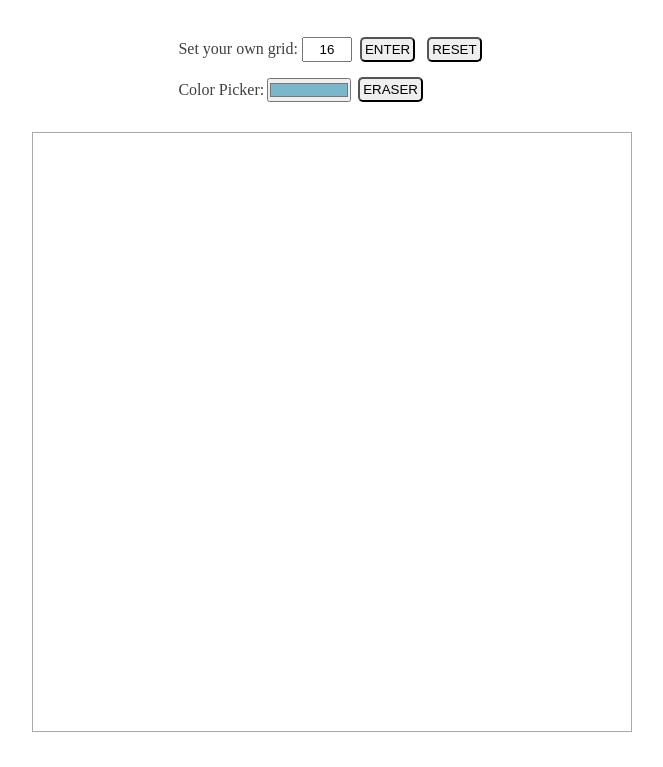
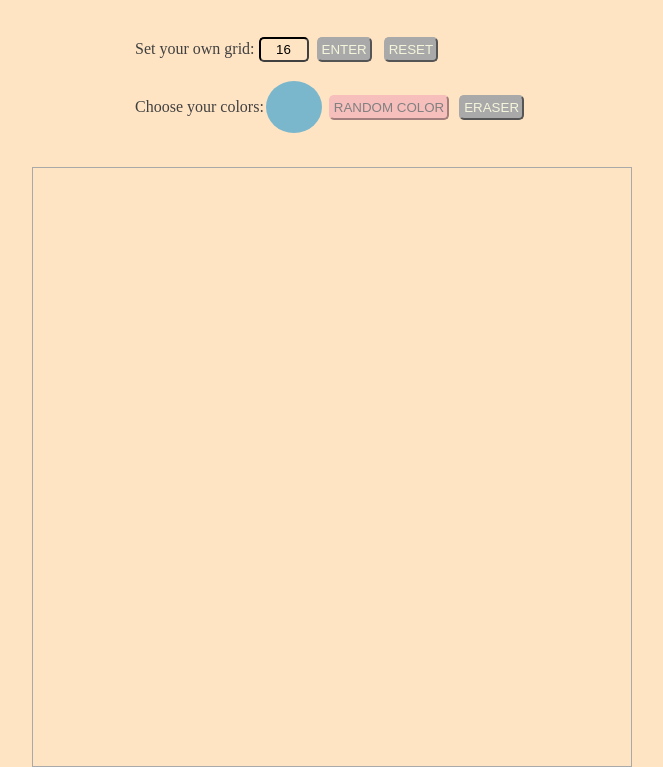
Before and after one commit to nggeoktheng/etch-a-sketch, a plain HTML site: page index.html in a window 1280 px wide. Shown: the part 88-855 px from the top of the page, without its empty margins (308-971 px from the left). Before the commit the page ends 820 px from the top, so only its background shows below. Drawn offline with Linux system fonts and the light colour scheme.

Commit message:
Add random color button functionality

```diff
--- a/index.html
+++ b/index.html
@@ -21,8 +21,9 @@
                 <button class="resetBtn" type="reset">RESET</button>
             </div>
             <div id="colorSelection">
-                <label for="colorpicker">Color Picker:</label>
+                <label for="colorpicker">Choose your colors:</label>
                 <input type="color" id="colorpicker" value="#7bb7cc">
+                <button class="rgbBtn">RANDOM COLOR</button>
                 <button class="eraseBtn">ERASER</button>
             </div>
         </div>
--- a/script.js
+++ b/script.js
@@ -17,7 +17,7 @@ function makeGrid(num) {
     for (let i = 0; i < gridBoxes; i++) {
         let grid = document.createElement('div');
         grid.className = 'gridItem';
-        grid.style.backgroundColor = 'white';
+        grid.style.backgroundColor = 'bisque';
         gridContainer.append(grid);
         grid.addEventListener('mouseenter', coloring);
     }
@@ -29,6 +29,7 @@ userGrid.addEventListener('change', userGridInput);
 
 function userGridInput() {
     let userInput = userGrid.value;
+    color = 'black';
 
     if (userInput > 100) {
         alert('Please input "number less than 101"!');
@@ -45,7 +46,8 @@ resetBtn.addEventListener('click', reset);
 
 function reset() {
     let grids = gridContainer.querySelectorAll('div');
-    grids.forEach(grid => grid.style.backgroundColor = 'white');
+    grids.forEach(grid => grid.style.backgroundColor = 'bisque');
+    color = 'black';
     userGrid.value = '16';
     selectedColor.value = '#7bb7cc';
     makeGrid(16);
@@ -60,5 +62,16 @@ function changeColor(e) {
 eraserBtn.addEventListener('click', eraseIt);
 
 function eraseIt() {
-    color = 'white';
+    color = 'bisque';
 }
+
+const rgbBtn = document.querySelector('.rgbBtn');
+
+rgbBtn.addEventListener('click', randomRGB);
+
+function randomRGB() {
+    const x = Math.floor(Math.random()*256);
+    const y = Math.floor(Math.random()*256);
+    const z = Math.floor(Math.random()*256);
+    color = "rgb("+x+","+y+","+z+")";
+}
--- a/styles.css
+++ b/styles.css
@@ -2,6 +2,7 @@
     margin: 0;
     padding: 0;
     box-sizing: border-box;
+    background-color: bisque;
 }
 
 #flexContainer {
@@ -34,6 +35,8 @@ label {
 }
 
 input#userGrid {
+    border-color: #404040;
+    border-radius: 5px;
     width: 50px;
     height: 25px;
     text-align: center;
@@ -47,16 +50,43 @@ input#userGrid {
 }
 
 input#colorpicker {
-    width: 84px;
-    height: 24px;
-    margin: 0 3px;
+    width: 60px;
+    height: 60px;
+    background-color: transparent;
+    border: none;
+}
+
+#colorpicker::-webkit-color-swatch {
+    border-radius: 50%;
+    border: none;
 }
 
 #enterBtn,
-button {
+.resetBtn {
     border-radius: 5px;
     padding: 3px;
     margin: 0 4px;
+}
+
+#enterBtn,
+.resetBtn,
+.eraseBtn {
+    background-color: #a9a9a9;
+    border-color: #a9a9a9;
+    color: #F5F5DC;
+}
+
+.rgbBtn,
+.eraseBtn {
+    border-radius: 5px;
+    padding: 3px;
+    margin: 0 5px;
+}
+
+.rgbBtn {
+    background-color: #f6bfbc;
+    border-color: #f6bfbc;
+    color: grey;
 }
 
 #gridContainer {
```
